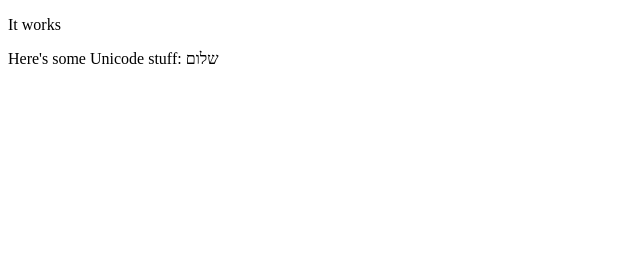
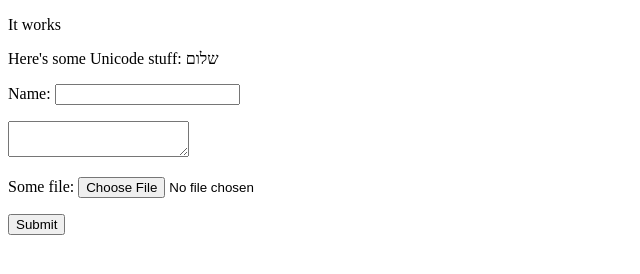
Before and after one commit to snoyberg/conduit, a plain HTML site: page index.html in a window 1280 px wide. Shown: the whole page, without its empty margins (0-640 px from the left). Drawn offline with Linux system fonts and the light colour scheme.

Commit message:
Removed the RequestBody typeclass

```diff
--- a/index.html
+++ b/index.html
@@ -7,5 +7,11 @@
   <body>
     <p>It works</p>
     <p>Here's some Unicode stuff: שלום</p>
+    <form method="POST" action="/post/" enctype="multipart/form-data">
+      <p>Name: <input type="text" name="name"></p>
+      <textarea name="textarea"></textarea>
+      <p>Some file: <input type="file" name="file"></p>
+      <p><input type="submit"></p>
+    </form>
   </body>
 </html>
```
Also changed, not shown: 3 other files.
